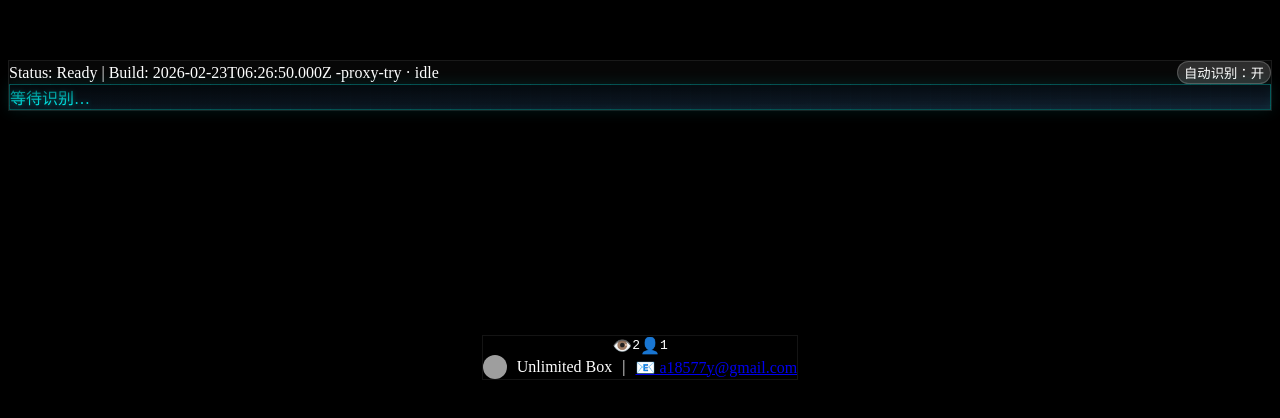
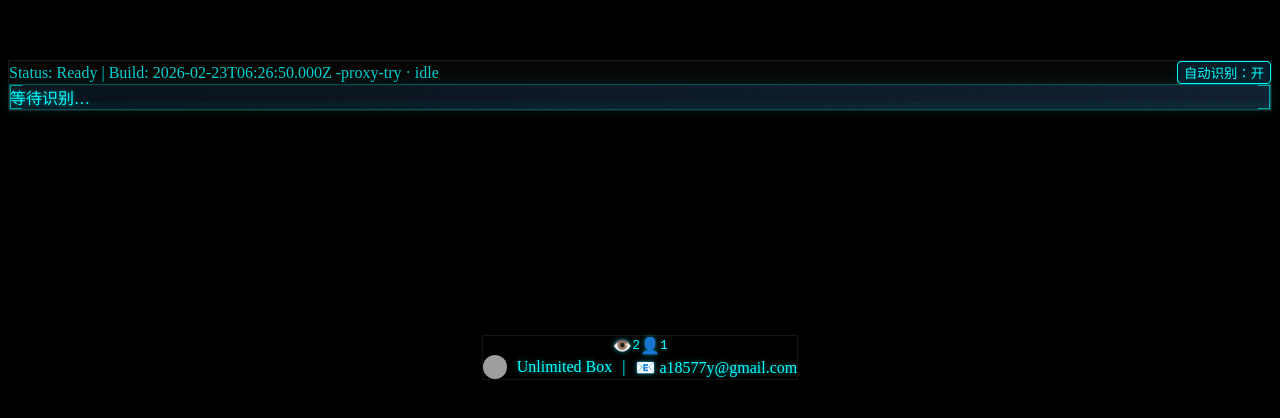
Before and after one commit to Mocas-12/aura-vision, a React (Vite) app: page / in a window 1280 px wide. Shown: the part 428-846 px from the top of the page. Built offline with nearby package versions, Linux system fonts and the light colour scheme; no server answers; grey boxes are pictures that could not be loaded.

Commit message:
feat_cyber_color_unify_buttons_corner_scanline

```diff
--- a/src/App.tsx
+++ b/src/App.tsx
@@ -314,7 +314,7 @@ export default function App() {
       <div className="w-full p-4 pb-6">
         <div className="glass rounded-2xl p-4">
           <div className="flex items-center justify-between">
-            <div className="text-sm text-white/60">
+            <div className="text-sm cyber-soft">
               Status: {streaming ? 'AI 正在详细介绍中...' : busy ? 'Busy' : 'Ready'} | Build: {buildTimeRef.current} -proxy-try · {proc}
             </div>
             <div className="flex items-center gap-3">
@@ -391,7 +391,7 @@ export default function App() {
             </div>
             {(rec?.name === '识别失败' || ((rec?.facts ?? '').includes('Build Time'))) && (
               <div
-                className="mt-3 text-sm text白色/80 whitespace-pre-wrap break-all"
+                className="mt-3 text-sm cyber-text whitespace-pre-wrap break-all"
                 style={{ lineHeight: 1.6 }}
               >
                 {typedFacts}
@@ -406,7 +406,7 @@ export default function App() {
           className="glass mx-auto rounded-2xl px-4 py-2 text-center flex flex-col items-center gap-2"
           style={{ backgroundColor: 'rgba(0,0,0,0.5)', width: 'fit-content', maxWidth: '90%' }}
         >
-          <div className="text-sm text白色/80 flex items-center justify-center gap-4">
+          <div className="text-sm cyber-text flex items-center justify-center gap-4">
             <span className="flex items-center gap-1">
               <span>👁️</span>
               <span style={{ fontFamily: 'monospace' }}>{viewCount}</span>
@@ -416,7 +416,7 @@ export default function App() {
               <span style={{ fontFamily: 'monospace' }}>{visitorCount}</span>
             </span>
           </div>
-          <div className="text-sm text白色/70 flex items-center justify-center gap-[10px] overflow-hidden flex-nowrap">
+          <div className="text-sm cyber-text flex items-center justify-center gap-[10px] overflow-hidden flex-nowrap">
             <img
               src="https://github.com/Mocas-12.png"
               alt="avatar"
@@ -425,7 +425,7 @@ export default function App() {
             />
             <span>Unlimited Box</span>
             <span>|</span>
-            <a href="mailto:a18577y@gmail.com" className="underline text白色/80">📧 a18577y@gmail.com</a>
+            <a href="mailto:a18577y@gmail.com" className="cyber-text" style={{ textDecoration: 'none' }}>📧 a18577y@gmail.com</a>
           </div>
         </div>
       </div>
--- a/src/index.css
+++ b/src/index.css
@@ -105,6 +105,40 @@ body {
   background-repeat: no-repeat, repeat, repeat;
   border: 1px solid rgba(0, 255, 255, 0.3);
   box-shadow: 0 0 15px rgba(0, 255, 255, 0.1), inset 0 0 10px rgba(0, 255, 255, 0.05);
+  position: relative;
+}
+
+.cyber-panel::before {
+  content: '';
+  position: absolute;
+  inset: 0;
+  pointer-events: none;
+  background:
+    linear-gradient(#00ffff, #00ffff) left top/12px 1px no-repeat,
+    linear-gradient(#00ffff, #00ffff) left top/1px 12px no-repeat,
+    linear-gradient(#00ffff, #00ffff) right top/12px 1px no-repeat,
+    linear-gradient(#00ffff, #00ffff) right top/1px 12px no-repeat,
+    linear-gradient(#00ffff, #00ffff) left bottom/12px 1px no-repeat,
+    linear-gradient(#00ffff, #00ffff) left bottom/1px 12px no-repeat,
+    linear-gradient(#00ffff, #00ffff) right bottom/12px 1px no-repeat,
+    linear-gradient(#00ffff, #00ffff) right bottom/1px 12px no-repeat;
+  opacity: 0.6;
+}
+
+@keyframes cyberScanMove {
+  0% { transform: translateY(-120%); }
+  100% { transform: translateY(120%); }
+}
+
+.cyber-panel::after {
+  content: '';
+  position: absolute;
+  left: 0;
+  right: 0;
+  height: 24px;
+  pointer-events: none;
+  background: linear-gradient(to bottom, rgba(0,255,255,0.03), rgba(0,255,255,0));
+  animation: cyberScanMove 4s linear infinite;
 }
 
 .cyber-title {
@@ -112,20 +146,33 @@ body {
   text-shadow: 0 0 5px rgba(0, 255, 255, 0.5);
 }
 
+.cyber-text {
+  color: #00ffff;
+  text-shadow: 0 0 5px rgba(0, 255, 255, 0.5);
+}
+
+.cyber-soft {
+  color: rgba(0, 255, 255, 0.8);
+}
+
 .action-btn {
-  background: rgba(255, 255, 255, 0.15);
-  backdrop-filter: blur(8px);
-  -webkit-backdrop-filter: blur(8px);
-  border-radius: 20px;
-  border: 1px solid rgba(255, 255, 255, 0.2);
-  color: #fff;
-  transition: transform 0.1s ease, background-color 0.2s ease, opacity 0.2s ease;
+  background: rgba(0, 40, 60, 0.6);
+  backdrop-filter: blur(6px);
+  -webkit-backdrop-filter: blur(6px);
+  border-radius: 4px;
+  border: 1px solid #00ffff;
+  color: #00ffff;
+  box-shadow: 0 0 10px rgba(0,255,255,0.08);
+  transition: transform 0.1s ease, background-color 0.2s ease, opacity 0.2s ease, box-shadow 0.2s ease;
 }
 .action-btn:active {
-  transform: scale(0.95);
+  transform: scale(0.98);
+  background: rgba(0, 255, 255, 0.2);
+  box-shadow: 0 0 16px rgba(0,255,255,0.25);
 }
 .action-btn:hover {
-  background: rgba(255, 255, 255, 0.22);
+  background: rgba(0, 255, 255, 0.2);
+  box-shadow: 0 0 14px rgba(0,255,255,0.18);
 }
 .action-btn:disabled {
   opacity: 0.6;
```
